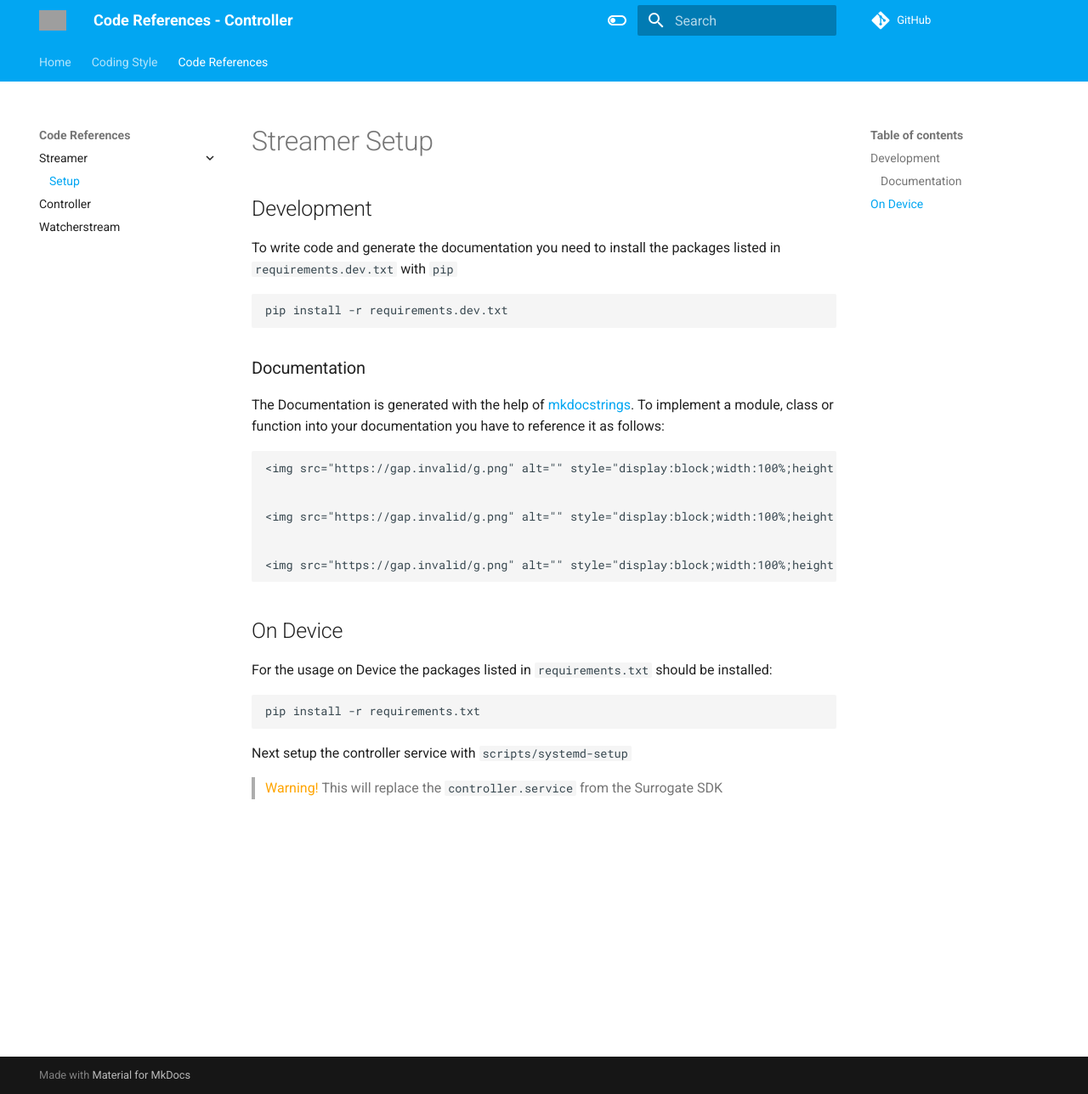
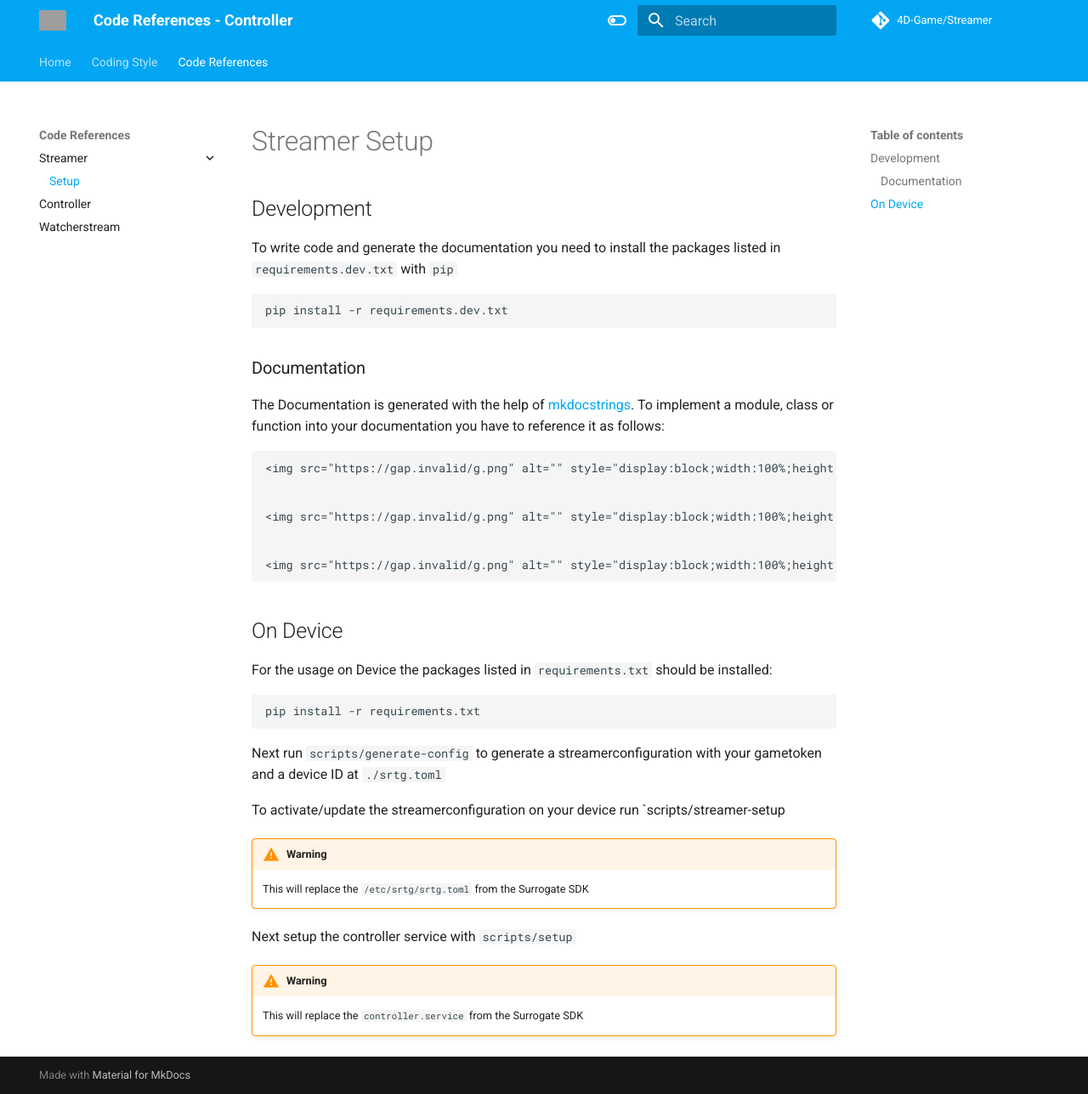
Before and after one commit to 4D-Game/CrazyComet, an MkDocs documentation site: the page built from docs/index.md, in a window 1280 px wide and 1288 px high. Shown: the whole window at 85% size. Built offline with MkDocs 1.6.1 and Material for MkDocs 9.7.7, drawn with Linux system fonts in a browser that asks for light colours; comment, search, counter and statistics services are not loaded; grey boxes are pictures that could not be loaded.

Commit message:
ADD setup scripts for streamer configuration

````diff
--- a/docs/index.md
+++ b/docs/index.md
@@ -28,5 +28,12 @@ For the usage on Device the packages listed in `requirements.txt` should be inst
 pip install -r requirements.txt
 ```
 
-Next setup the controller service with `scripts/systemd-setup`
-> <span style="color:orange">Warning! </span> This will replace the `controller.service` from the Surrogate SDK
+Next run `scripts/generate-config` to generate a streamerconfiguration with your gametoken and a device ID at `./srtg.toml`
+
+To activate/update the streamerconfiguration on your device run `scripts/streamer-setup
+!!! warning
+    This will replace the `/etc/srtg/srtg.toml` from the Surrogate SDK
+
+Next setup the controller service with `scripts/setup`
+!!! warning
+    This will replace the `controller.service` from the Surrogate SDK
--- a/mkdocs.yml
+++ b/mkdocs.yml
@@ -11,6 +11,7 @@ nav:
       Watcherstream: https://4d-game.github.io/Watcherstream/
 
 repo_url: https://github.com/4D-Game/Streamer
+repo_name: 4D-Game/Streamer
 
 theme:
   name: material
@@ -37,5 +38,7 @@ plugins:
   - mkdocstrings
 
 markdown_extensions:
+  - admonition
+  - pymdownx.details
   - pymdownx.highlight
   - pymdownx.superfences
--- a/requirements.txt
+++ b/requirements.txt
@@ -0,0 +1 @@
+toml
````
Also changed, not shown: 6 other files.
